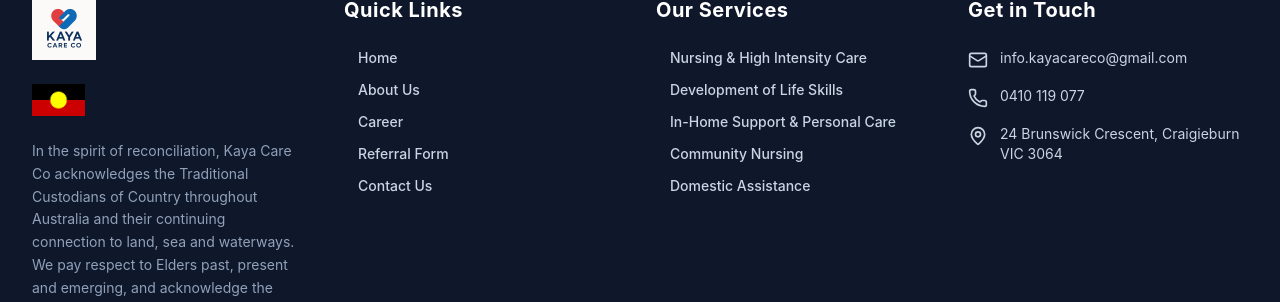
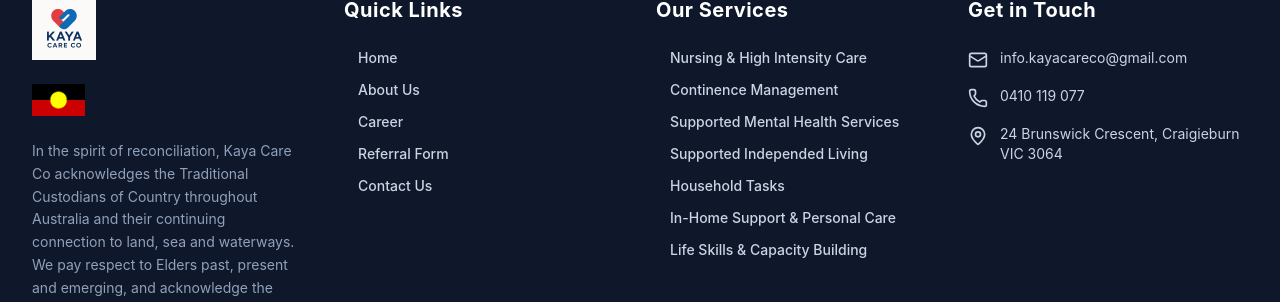
Before and after one commit to chiragluitel/KayaCareCo, a React (Vite) app in the folder frontend/: page / in a window 1280 px wide. Shown: the part 4586-4888 px from the top of the page. Built offline with nearby package versions, Linux system fonts and the light colour scheme; no server answers.

Commit message:
link changes

```diff
--- a/frontend/src/data/footerdata.ts
+++ b/frontend/src/data/footerdata.ts
@@ -7,9 +7,11 @@ export const QUICK_LINKS = [
   ];
 
 export const SERVICE_LINKS = [
-    { label: 'Nursing & High Intensity Care', path: '/services/nursing-care' },
-    { label: 'Development of Life Skills', path: '/services/life-skills' },
+    { label: 'Nursing & High Intensity Care', path: '/services/nursing-intensive-care' },
+    { label: 'Continence Management', path: '/services/continence-mgmt' },
+    { label: 'Supported Mental Health Services', path: '/services/mental-health' },
+    { label: 'Supported Independed Living', path: '/services/supported-independent-living' },
+    { label: 'Household Tasks', path: '/services/household-tasks' },
     { label: 'In-Home Support & Personal Care', path: '/services/in-home-support' },
-    { label: 'Community Nursing', path: '/services/community-nursing' },
-    { label: 'Domestic Assistance', path: '/services/domestic-assistance' },
+    { label: 'Life Skills & Capacity Building', path: '/services/life-skills-training' },
   ];
```
